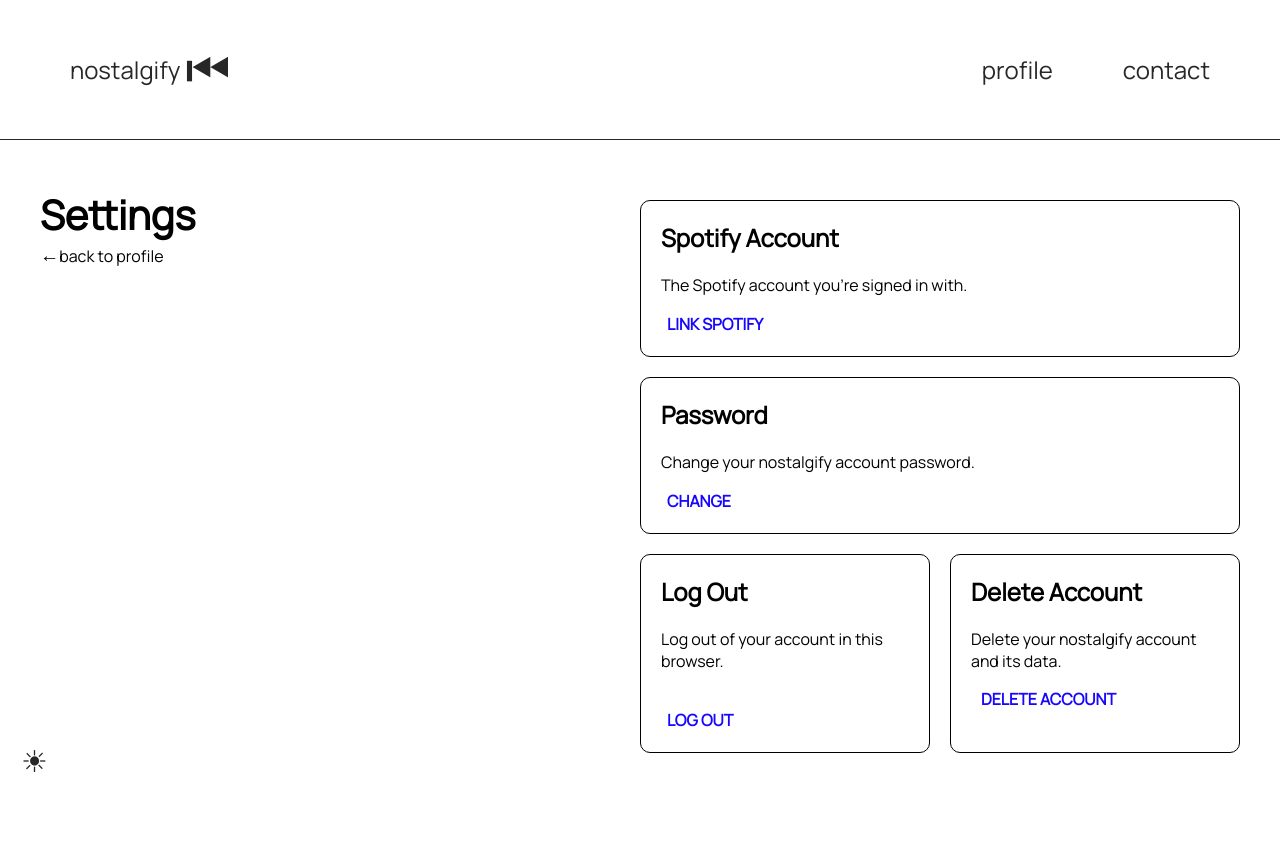
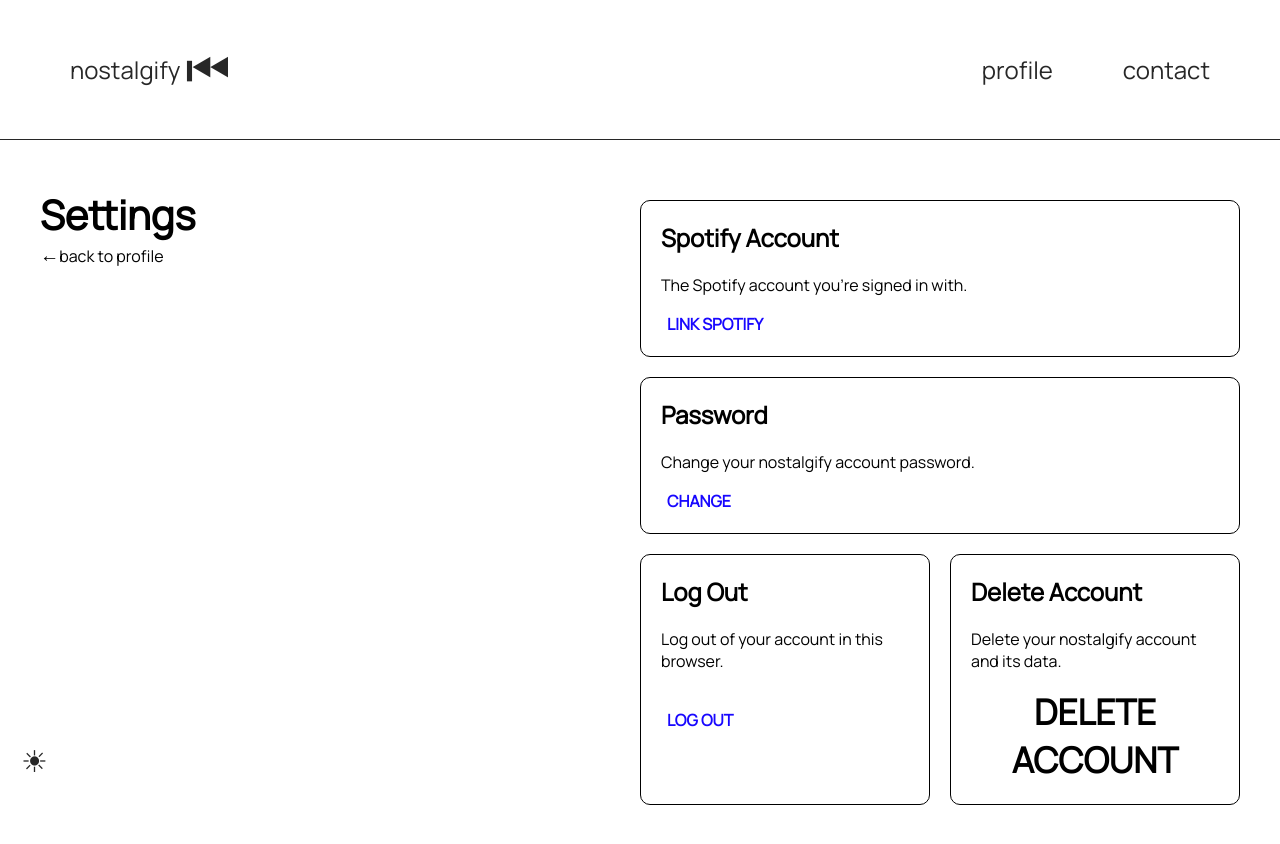
Before and after one commit to gabi823/secondProject, a React (Create React App) app in the folder frontend/: page /settings in a window 1280 px wide. Shown: the top 844 px of the page. Built offline with nearby package versions, Linux system fonts and the light colour scheme; no server answers.

Commit message:
Update Profile.css

```diff
--- a/frontend/src/pages/Profile/Profile.css
+++ b/frontend/src/pages/Profile/Profile.css
@@ -83,12 +83,12 @@
 }
 
 .settings-text {
-    color: black;
+    color: var(--text-color) !important;
     font-size: 16px;
     font-family: Manrope, serif;
     font-weight: 400;
     text-align: center;
-    text-decoration: none !important;
+    text-decoration: none!important;
 }
 
 /* Profile Wrapped Container */
@@ -120,19 +120,14 @@
     border-radius: 10px;
     margin-bottom: 20px;
     width: 100%;
-    background: white;
+    background: var(--background-color);
     transition: background-color 0.2s;  /* Smooth hover effect */
 }
 
 
-.wrapped-section:hover {
-    background-color: #f5f5f5;  /* Light gray background on hover */
-}
-
 .wrapped-img {
     width: 160px;
     height: 160px;
-    border-radius: 5px;
     object-fit: cover;
 }
 
@@ -143,18 +138,21 @@
     margin-left: 20px;
     flex-grow: 1;
     position: relative;
+    color: var(--text-color);
 }
 
 .wrapped-details h4 {
     font-family: Manrope;
     font-size: 18px;
     margin: 0 0 10px 0;
+    color: var(--text-color);
+
 }
 
 .wrapped-details p {
     font-family: Manrope;
     font-size: 14px;
-    color: #666;
+    color: var(--text-color);
     margin: 0;
 }
 
@@ -172,9 +170,9 @@
 .delete-button {
     background: none;
     border: none;
-    font-size: 24px;
+    font-size: 35px !important;
     cursor: pointer;
-    color: #666;
+    color: var(--text-color) !important;
     padding: 0 10px;
     margin-left: auto;  /* Push button to the right */
 }
@@ -182,6 +180,7 @@
 .delete-button:hover {
     color: #ff0000;  /* Red color on hover */
 }
+
 
 .create-new-link {
     color: var(--text-color);
@@ -214,6 +213,7 @@
         width: 125px; /* Reduce image size */
         height: 125px;
         margin-bottom: 0; /* Remove bottom margin */
+        z-index: 1;
     }
     .profile-section {
         display: flex;
@@ -265,7 +265,6 @@
     .wrapped-text {
         font-size: 14px;
         text-align: center; /* Center the text under each image */
-        color: var(--text-color);
     }
 
     /* Create New Wrapped Section */
@@ -305,7 +304,4 @@
         color: black;
         margin-top: -5px;
     }
-    .wrapped-details {
-        color: var(--text-color);
-    }
 }
```
